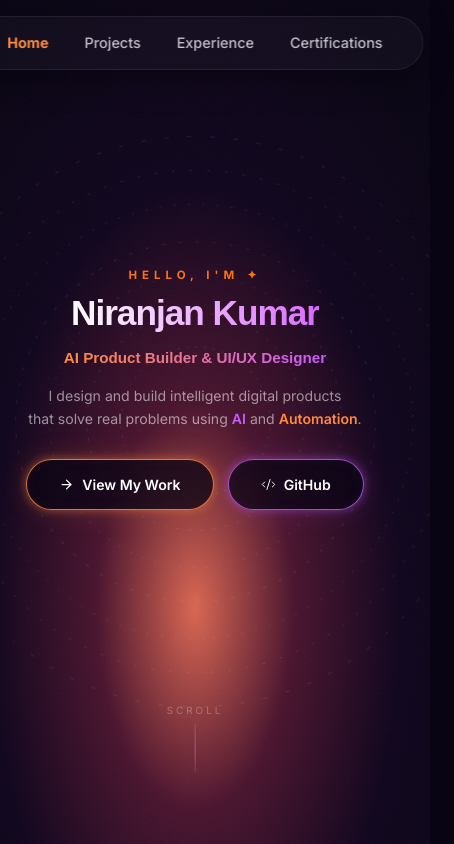
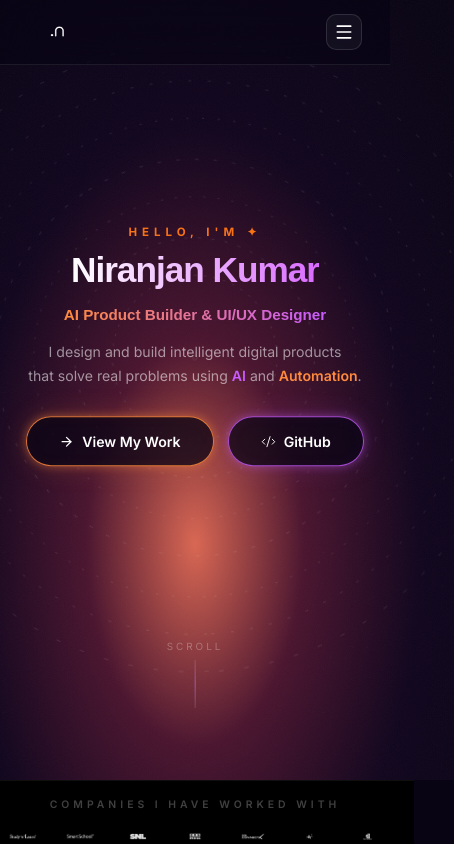
Before and after one commit to niranjan910/niranjan910, a Next.js app: page / in a window 390 px wide. Shown: the top 844 px of the page, 454 px wide, since content can reach past the window. Built offline with nearby package versions, Linux system fonts and the light colour scheme; a web font is replaced by a local one.

Commit message:
Glass navbar with logo, responsive layout for all devices

```diff
--- a/src/app/globals.css
+++ b/src/app/globals.css
@@ -100,3 +100,61 @@ body {
 .reveal-1 { animation-delay: 0.1s; }
 .reveal-2 { animation-delay: 0.2s; }
 .reveal-3 { animation-delay: 0.3s; }
+
+/* ── Responsive ── */
+
+/* Tablet */
+@media (max-width: 1024px) {
+  main { padding: 0 24px !important; }
+
+  #about > div { grid-template-columns: 1fr !important; gap: 3rem !important; }
+  #about > div > div:last-child { position: static !important; }
+}
+
+/* Mobile */
+@media (max-width: 768px) {
+  main { padding: 0 16px !important; }
+
+  /* Hero */
+  .hero-root  { min-height: 100vh !important; }
+  .hero-cards-scene,
+  .hero-subject { display: none !important; }
+  .hero-text-block {
+    height: 100vh !important;
+    padding-top: 0 !important;
+    justify-content: center !important;
+    padding-bottom: 0 !important;
+  }
+
+  /* Sections general padding */
+  section { padding-left: 0 !important; padding-right: 0 !important; }
+
+  /* About */
+  #about > div {
+    grid-template-columns: 1fr !important;
+    gap: 2.5rem !important;
+    padding: 0 16px !important;
+  }
+  #about > div > div:last-child {
+    position: static !important;
+    align-items: center !important;
+  }
+  #about > div > div:last-child > div {
+    width: 80% !important;
+  }
+
+  /* CTA Strip */
+  .cta-strip-inner {
+    flex-direction: column !important;
+    text-align: center !important;
+  }
+
+  /* Buttons full-width on mobile */
+  .btn-primary,
+  .btn-ghost {
+    justify-content: center;
+  }
+
+  /* Grids → single column */
+  .grid { grid-template-columns: 1fr !important; }
+}
--- a/src/app/layout.tsx
+++ b/src/app/layout.tsx
@@ -24,7 +24,7 @@ export default function RootLayout({children}:{children:React.ReactNode}) {
       </head>
       <body className={inter.className} style={{background:"#090414",color:"#fff",overflowX:"hidden"}}>
         <Navbar/>
-        <main style={{padding:"0 40px"}}>
+        <main style={{padding:"0 40px",paddingTop:"64px"}}>
           {children}
         </main>
         <Footer/>
--- a/src/components/layout/Navbar.tsx
+++ b/src/components/layout/Navbar.tsx
@@ -1,54 +1,146 @@
 "use client";
 import Link from "next/link";
+import Image from "next/image";
 import { usePathname } from "next/navigation";
 import { useState, useEffect } from "react";
 import { Menu, X } from "lucide-react";
 
 const NAV = [
-  { href:"/", label:"Home" },
-  { href:"/projects", label:"Projects" },
-  { href:"/experience", label:"Experience" },
+  { href:"/",               label:"Home"           },
+  { href:"/projects",       label:"Projects"       },
+  { href:"/experience",     label:"Experience"     },
   { href:"/certifications", label:"Certifications" },
 ] as const;
 
 export default function Navbar() {
   const pathname = usePathname();
   const [scrolled, setScrolled] = useState(false);
-  const [open, setOpen] = useState(false);
+  const [open, setOpen]         = useState(false);
 
   useEffect(() => {
     const fn = () => setScrolled(window.scrollY > 60);
-    window.addEventListener("scroll", fn, { passive: true });
+    window.addEventListener("scroll", fn, { passive:true });
     return () => window.removeEventListener("scroll", fn);
   }, []);
 
-  const headerStyle: React.CSSProperties = {
-    position:"fixed", top:"16px", left:"50%", transform:"translateX(-50%)", zIndex:100,
-    borderRadius:"99px",
-    background: scrolled ? "rgba(6,6,24,0.92)" : "rgba(255,255,255,0.03)",
-    border:"1px solid rgba(255,255,255,0.08)",
-    backdropFilter:"blur(20px)", WebkitBackdropFilter:"blur(20px)",
-    boxShadow:"0 8px 32px rgba(0,0,0,0.4)",
-    transition:"all 0.3s ease",
-  };
+  useEffect(() => { setOpen(false); }, [pathname]);
 
   return (
-    <header style={headerStyle}>
-      <nav style={{display:"flex",alignItems:"center",height:"52px",padding:"0 1.5rem",gap:"4px"}}>
+    <>
+      <style>{`
+        .nav-links  { display: flex; }
+        .nav-cta    { display: inline-flex; }
+        .nav-burger { display: none; }
+
+        @media (max-width: 768px) {
+          .nav-links  { display: none; }
+          .nav-cta    { display: none; }
+          .nav-burger { display: flex; }
+        }
+      `}</style>
+
+      {/* ── Bar ── */}
+      <header style={{
+        position:"fixed", top:0, left:0, right:0, zIndex:100,
+        background: scrolled
+          ? "rgba(6,3,18,0.88)"
+          : "rgba(6,3,18,0.45)",
+        backdropFilter:"blur(28px)", WebkitBackdropFilter:"blur(28px)",
+        borderBottom:"1px solid rgba(255,255,255,0.07)",
+        boxShadow: scrolled
+          ? "0 4px 40px rgba(0,0,0,0.55), inset 0 1px 0 rgba(255,255,255,0.05)"
+          : "none",
+        transition:"all 0.35s ease",
+      }}>
+        <nav style={{
+          maxWidth:"1500px", margin:"0 auto",
+          display:"flex", alignItems:"center", justifyContent:"space-between",
+          height:"64px", padding:"0 28px",
+        }}>
+
+          {/* Logo */}
+          <Link href="/" style={{display:"flex",alignItems:"center",textDecoration:"none",flexShrink:0}}>
+            <Image
+              src="/images/Logo/Niranjan.png"
+              alt="Niranjan Kumar"
+              width={130} height={38}
+              style={{objectFit:"contain",height:"38px",width:"auto"}}
+              priority
+            />
+          </Link>
+
+          {/* Desktop links */}
+          <div className="nav-links" style={{alignItems:"center",gap:"2px"}}>
+            {NAV.map(({href,label}) => {
+              const active = pathname === href;
+              return (
+                <Link key={href} href={href} style={{
+                  padding:"7px 18px", borderRadius:"99px", fontSize:"0.88rem",
+                  fontWeight: active ? 700 : 500,
+                  color: active ? "#FF8A3D" : "rgba(255,255,255,0.72)",
+                  background: active ? "rgba(255,138,61,0.1)" : "transparent",
+                  border: active ? "1px solid rgba(255,138,61,0.25)" : "1px solid transparent",
+                  transition:"all 0.25s ease", textDecoration:"none",
+                  boxShadow: active ? "0 0 12px rgba(255,138,61,0.15)" : "none",
+                }}>{label}</Link>
+              );
+            })}
+          </div>
+
+          {/* Right side */}
+          <div style={{display:"flex",alignItems:"center",gap:"12px"}}>
+            <Link href="/projects" className="nav-cta btn-primary" style={{padding:"0.5rem 1.4rem",fontSize:"0.82rem"}}>
+              View Work
+            </Link>
+            <button
+              className="nav-burger"
+              onClick={()=>setOpen(o=>!o)}
+              aria-label="Toggle menu"
+              style={{
+                background:"rgba(255,255,255,0.05)",
+                border:"1px solid rgba(255,255,255,0.12)",
+                borderRadius:"10px", padding:"7px",
+                cursor:"pointer", alignItems:"center", justifyContent:"center",
+                backdropFilter:"blur(10px)",
+                transition:"all 0.2s",
+              }}>
+              {open ? <X size={20} color="#fff"/> : <Menu size={20} color="#fff"/>}
+            </button>
+          </div>
+        </nav>
+      </header>
+
+      {/* ── Mobile menu ── */}
+      <div style={{
+        position:"fixed", top:"64px", left:0, right:0, zIndex:99,
+        background:"rgba(5,2,16,0.97)",
+        backdropFilter:"blur(28px)", WebkitBackdropFilter:"blur(28px)",
+        borderBottom:"1px solid rgba(255,255,255,0.07)",
+        padding: open ? "16px 24px 28px" : "0 24px",
+        maxHeight: open ? "400px" : "0",
+        overflow:"hidden",
+        transition:"all 0.35s cubic-bezier(0.22,1,0.36,1)",
+        display:"flex", flexDirection:"column", gap:"4px",
+      }}>
         {NAV.map(({href,label}) => {
           const active = pathname === href;
           return (
             <Link key={href} href={href} style={{
-              padding:"6px 16px", borderRadius:"99px", fontSize:"0.9rem",
+              padding:"13px 16px", borderRadius:"12px", fontSize:"1rem",
               fontWeight: active ? 700 : 500,
               color: active ? "#FF8A3D" : "rgba(255,255,255,0.75)",
-              transition:"color 0.25s ease", textDecoration:"none",
-            }}>
-              {label}
-            </Link>
+              background: active ? "rgba(255,138,61,0.08)" : "transparent",
+              border: active ? "1px solid rgba(255,138,61,0.15)" : "1px solid transparent",
+              textDecoration:"none", transition:"all 0.2s",
+            }}>{label}</Link>
           );
         })}
-      </nav>
-    </header>
+        <div style={{marginTop:"12px",paddingTop:"16px",borderTop:"1px solid rgba(255,255,255,0.07)"}}>
+          <Link href="/projects" className="btn-primary" style={{width:"100%",justifyContent:"center"}}>
+            View Work
+          </Link>
+        </div>
+      </div>
+    </>
   );
 }
--- a/src/components/sections/Hero.tsx
+++ b/src/components/sections/Hero.tsx
@@ -254,7 +254,7 @@ export default function Hero() {
         }
       `}</style>
 
-      <section ref={sectionRef} className="hero-root" style={{position:"relative",minHeight:"145vh",background:"#090414",overflow:"hidden",display:"block",margin:"0 -40px"}}>
+      <section ref={sectionRef} className="hero-root" style={{position:"relative",minHeight:"145vh",background:"#090414",overflow:"hidden",display:"block",margin:"-64px -40px 0"}}>
 
         {/* Gradient bg */}
         <div style={{position:"absolute",inset:0,zIndex:0,background:"radial-gradient(ellipse 70% 80% at 50% 72%,#D96652 0%,#4A142E 30%,#10051D 62%,#090414 100%)"}}/>
```
Also changed, not shown: public/images/Logo/Niranjan.png (added).
